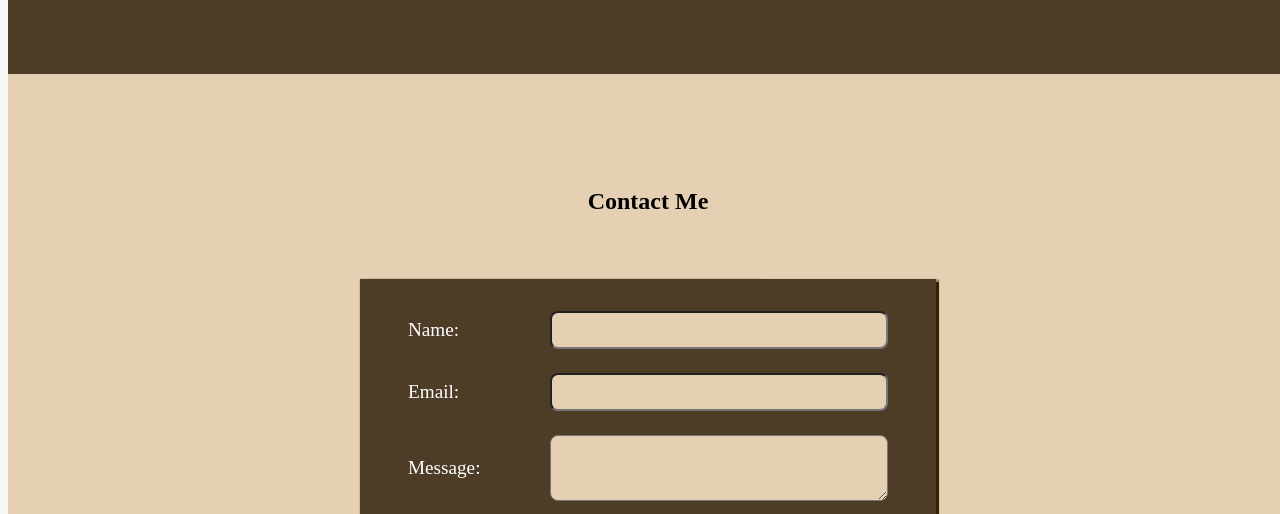
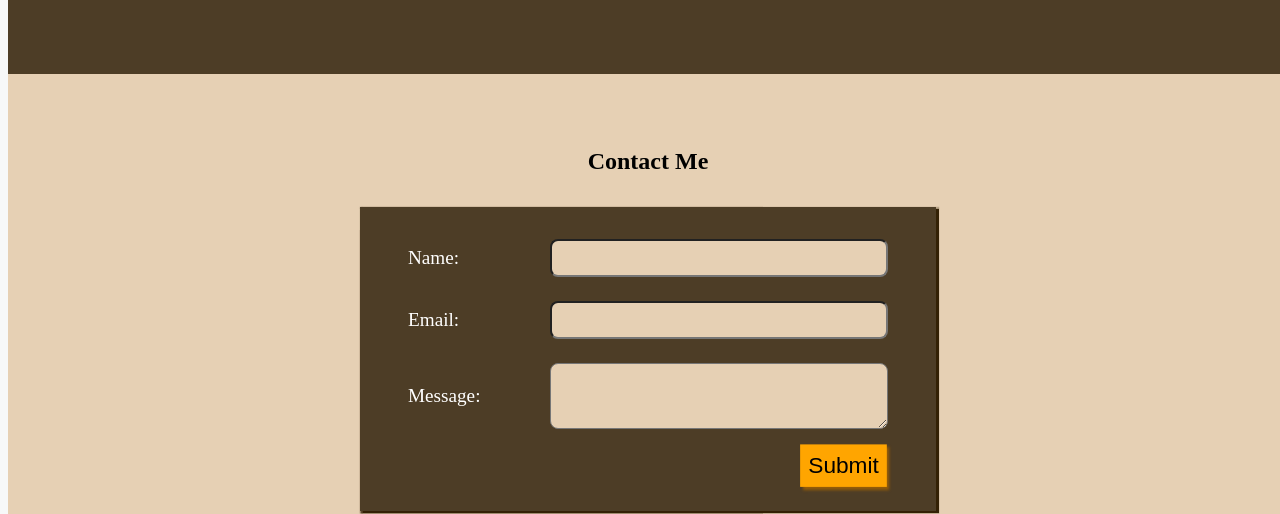
Before and after one commit to System108/blog-web-site, a plain HTML site: page index.html in a window 1280 px wide. Shown: the part 2057-2571 px from the top of the page. Drawn offline with Linux system fonts and the light colour scheme.

Commit message:
Updated responsiveness in Section 1 and Section 6

```diff
--- a/style.css
+++ b/style.css
@@ -283,7 +283,7 @@ hr{color: brown;}
     padding: 0;}
     .achiv__shadow{opacity: 0;}
     .section4{height: 90rem;
-    padding-top: 10rem;
+    padding-top: 5rem;
 }
 
 }
@@ -356,7 +356,7 @@ hr{color: brown;}
     .article__child{font-size: 0.7rem;}
     .blog__btn{font-size: 0.5rem;
     margin-top: -1rem;}
-    .section5{ height: 34rem;}
+    .section5{ height: 39rem;}
 
     }
 
@@ -367,13 +367,15 @@ hr{color: brown;}
 
 /* section 6 design starts here */
 .section6{background-color: rgb(230, 208, 180);
-    height: 35rem;
+    height: 30rem;
+    margin: 0;
+    padding: 0;
     width: 100%;
     display: flex;
     flex-direction: column;
     align-items: center;
     justify-content: center;}
-.section6__title{margin: 4rem;}
+.section6__title{margin: 2rem;}
 .form__div{margin-bottom: 1.5rem;
     display: flex;
     justify-content: center;
```
